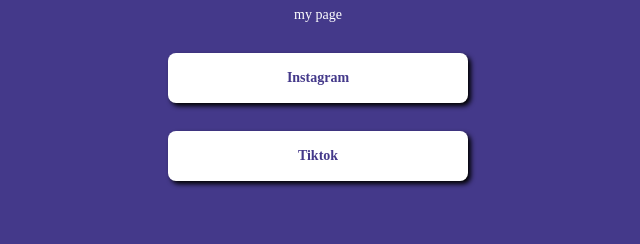
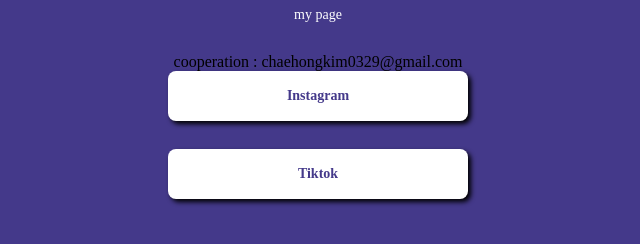
Before and after one commit to germenmontv/mypage, a plain HTML site: page index.html in a window 1280 px wide. Shown: the part 190-434 px from the top of the page, without its empty margins (322-962 px from the left). Drawn offline with Linux system fonts and the light colour scheme; a web font is replaced by a local one.

Commit message:
Update index.html

```diff
--- a/index.html
+++ b/index.html
@@ -92,6 +92,7 @@
         <div class="profile"></div>
         <h1 class="main"> Germenmontv</h1>
         <p class="sub"> my page</p>
+	cooperation : chaehongkim0329@gmail.com
 
         <a target="_blank" href="https://www.instagram.com/chaehongkim/">Instagram</a><br>
         <a target="_blank" href="https://www.tiktok.com/@germenmongtv">Tiktok</a><br>
```
